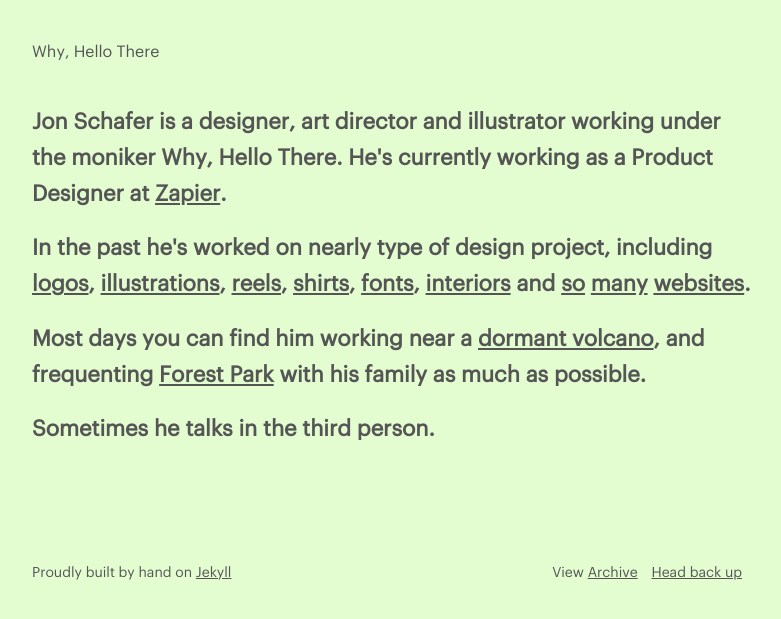
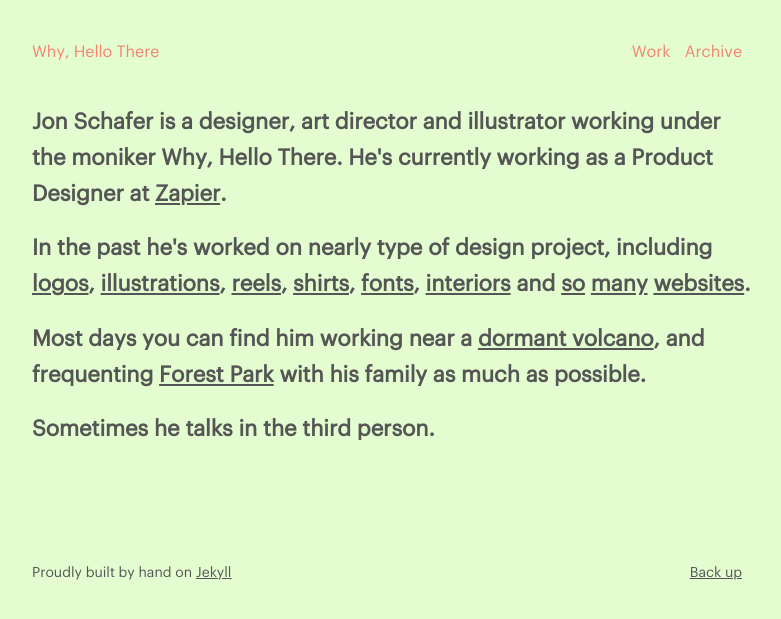
Before and after one commit to jonaschafer/jonaschafer.github.io, a Jekyll site: the page built from index.html, in a window 1280 px wide. Shown: the top 619 px of the page, without its empty margins (248-1029 px from the left). Built offline with Jekyll 4.4.1, drawn with Linux system fonts in a browser that asks for light colours.

Commit message:
tried out arrow svg in footer, removed. added work and archive in nav, changed styles for flexbox nav treatment

```diff
--- a/_includes/footer.html
+++ b/_includes/footer.html
@@ -7,9 +7,8 @@
 		</div>
 
 		<div class="right">
-			<p class="footer">View
-				<a href="/archive" target="_blank">Archive</a>
-				<a href="#top">Head back up</a>
+			<p class="footer">
+				<a href="#top">Back up</a>
 			</p>
 		</div>
 
--- a/_includes/navigation.html
+++ b/_includes/navigation.html
@@ -5,7 +5,8 @@
     </div>
 
     <div class="right">
-
+      <a class="no-underline" href="/work">Work</a>
+      <a class="no-underline" href="/archive">Archive</a>
     </div>
   </div>
 </nav>
--- a/assets/stylesheets/core/_layout.scss
+++ b/assets/stylesheets/core/_layout.scss
@@ -34,11 +34,17 @@ img {
 
 
 /* ==========================================================================
-   Header
+   Nav
 ========================================================================== */
 
 nav {
   margin-bottom: 40px;
+}
+
+nav a,
+nav a:hover {
+  padding-right: 10px;
+  color: $coral;
 }
 
 /* ==========================================================================
@@ -173,7 +179,7 @@ a:visited {
     line-height: 22px;
   }
 
-  .parent {
+  footer.parent {
     display: block;
     align-items: start;
   }
```
Also changed, not shown: assets/images/arrow-up.svg (added), 1 other file.
